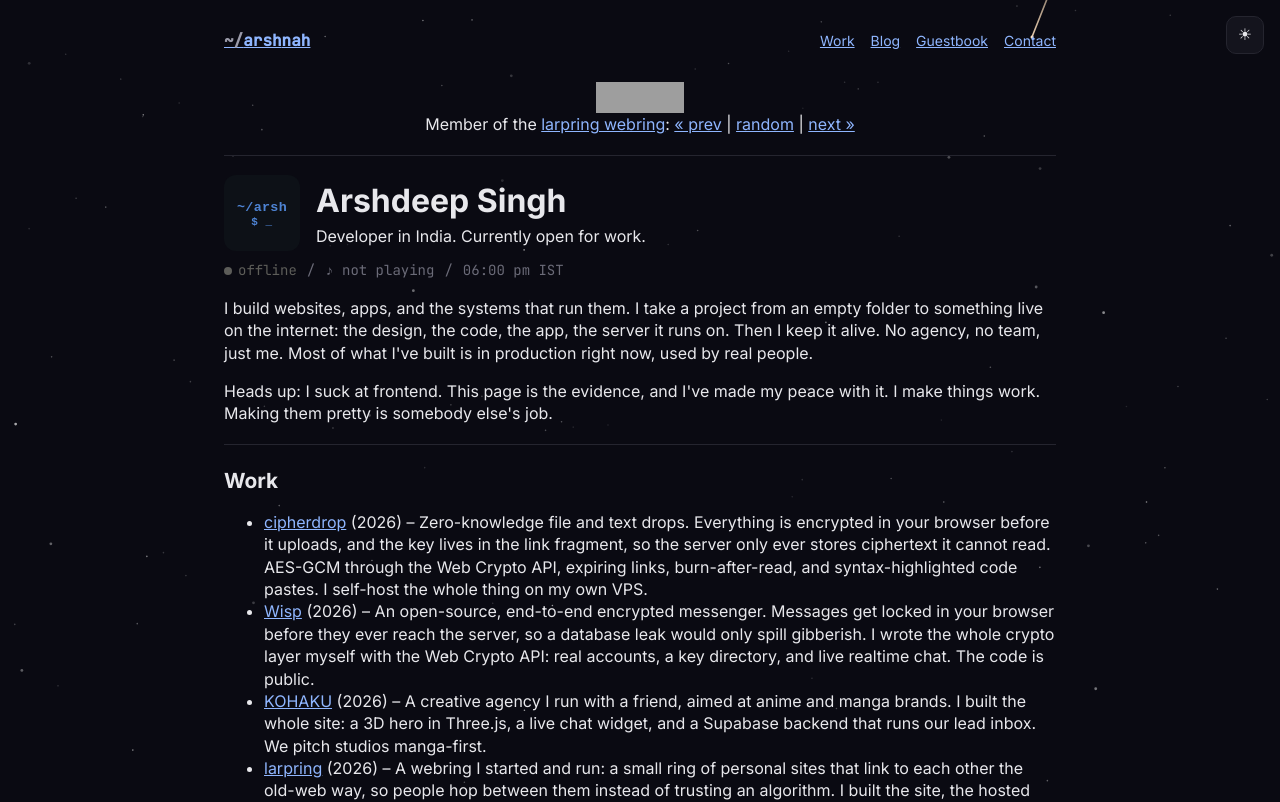
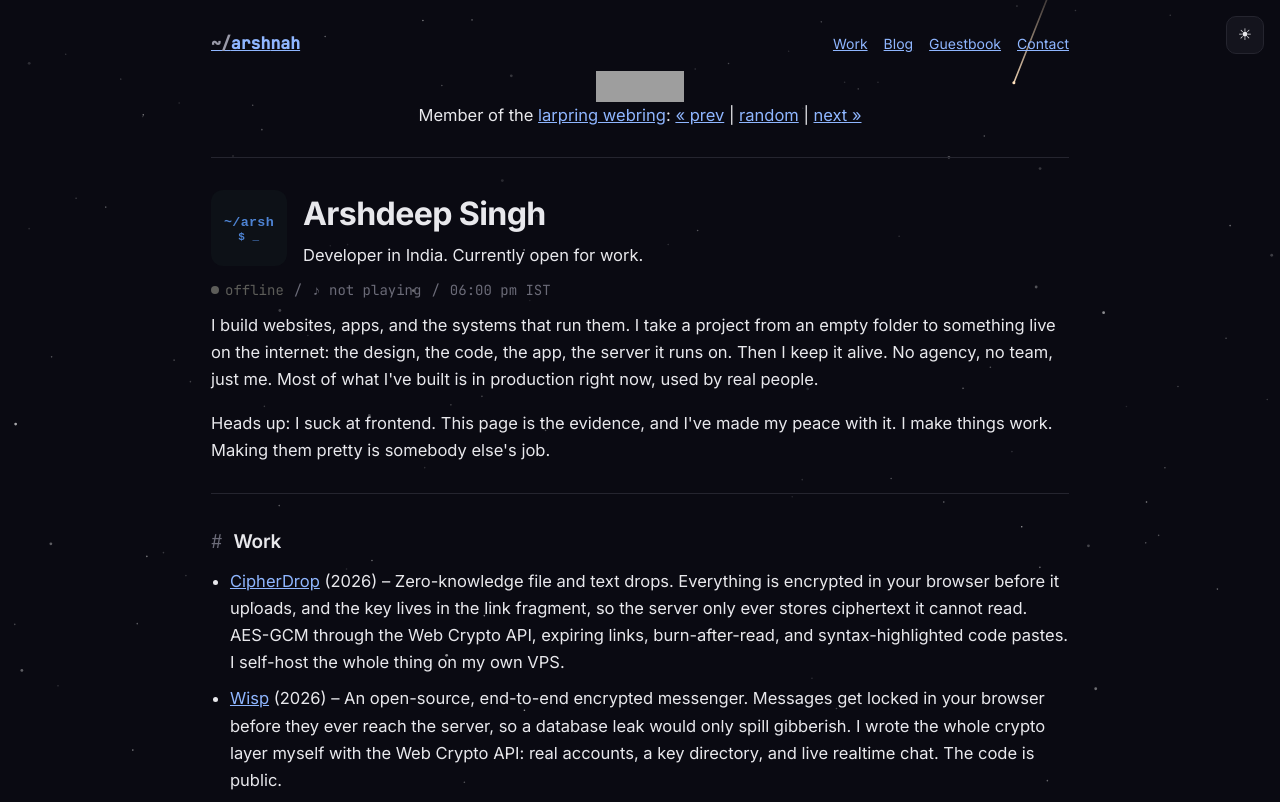
Before and after one commit to arshnah/portfolio-next, a Next.js app: page / in a window 1280 px wide. Shown: the top 802 px of the page. Built offline with nearby package versions, Linux system fonts and the light colour scheme; no server answers; the database is empty; grey boxes are pictures that could not be loaded.

Commit message:
add a dash in words

```diff
--- a/src/app/globals.css
+++ b/src/app/globals.css
@@ -14,8 +14,8 @@ body {
   background: transparent;
   color: var(--ink);
   font-family: 'Inter', -apple-system, BlinkMacSystemFont, "Segoe UI", Roboto, sans-serif;
-  font-size: 16px;
-  line-height: 1.4;
+  font-size: 16.5px;
+  line-height: 1.65;
   margin: 24px auto;
   max-width: 52em;
   padding: 0 16px;
@@ -55,15 +55,20 @@ body {
 
 a:link { color: var(--link); }
 a:visited { color: var(--visited); }
-a:hover { text-decoration: underline; }
+a:hover { text-decoration: underline; text-underline-offset: 2px; }
 
-h1 { font-size: 2em; margin: 0 0 0.2em; }
-h2 { font-size: 1.3em; margin: 1em 0 0.3em; }
+p { margin: 0 0 1em; }
+ul { padding-left: 1.15em; margin: 0.5em 0; }
+li { margin: 0.55em 0; }
 
-pre, code, tt, kbd { font-family: "Courier New", Courier, monospace; }
-pre { border: 1px solid var(--line); padding: 8px; overflow: auto; background: var(--card); color: var(--ink); }
+h1 { font-size: 1.95em; letter-spacing: -0.02em; margin: 0 0 0.15em; }
+h2 { font-size: 1.15em; font-weight: 600; letter-spacing: -0.01em; margin: 1.7em 0 0.55em; }
+h2::before { content: "# "; color: var(--faint); font-family: "JetBrains Mono", monospace; font-weight: 400; }
 
-input, textarea { font-family: "Courier New", Courier, monospace; font-size: 1em; }
+pre, code, tt, kbd { font-family: "JetBrains Mono", "Courier New", monospace; }
+pre { border: 1px solid var(--line); padding: 10px 12px; border-radius: 8px; overflow: auto; background: var(--card); color: var(--ink); }
 
-blockquote { margin: 0.6em 0 0.6em 1.6em; }
-hr { border: 0; border-top: 1px solid var(--line); margin: 1.2em 0; }
+input, textarea { font-family: "JetBrains Mono", "Courier New", monospace; font-size: 0.95em; }
+
+blockquote { font-family: Georgia, "Times New Roman", serif; font-style: italic; color: var(--muted); margin: 0.8em 0 0.8em 0; padding-left: 1em; border-left: 2px solid var(--line); }
+hr { border: 0; border-top: 1px solid var(--line); margin: 1.7em 0; }
--- a/src/lib/data.ts
+++ b/src/lib/data.ts
@@ -1,11 +1,11 @@
 export const projects = [
-  { year: "2026", name: "cipherdrop", url: "https://drop.arshnah.in",
+  { year: "2026", name: "CipherDrop", url: "https://drop.arshnah.in",
     desc: "Zero-knowledge file and text drops. Everything is encrypted in your browser before it uploads, and the key lives in the link fragment, so the server only ever stores ciphertext it cannot read. AES-GCM through the Web Crypto API, expiring links, burn-after-read, and syntax-highlighted code pastes. I self-host the whole thing on my own VPS." },
   { year: "2026", name: "Wisp", url: "https://chat.arshnah.in",
     desc: "An open-source, end-to-end encrypted messenger. Messages get locked in your browser before they ever reach the server, so a database leak would only spill gibberish. I wrote the whole crypto layer myself with the Web Crypto API: real accounts, a key directory, and live realtime chat. The code is public." },
   { year: "2026", name: "KOHAKU", url: "https://kohaku-agency.vercel.app",
     desc: "A creative agency I run with a friend, aimed at anime and manga brands. I built the whole site: a 3D hero in Three.js, a live chat widget, and a Supabase backend that runs our lead inbox. We pitch studios manga-first." },
-  { year: "2026", name: "larpring", url: "https://larpring.github.io",
+  { year: "2026", name: "LarpRing", url: "https://larpring.github.io",
     desc: "A webring I started and run: a small ring of personal sites that link to each other the old-web way, so people hop between them instead of trusting an algorithm. I built the site, the hosted theme-aware badges, and an automated health check that pings every member and shows who is up. Invite-only, five sites so far." },
   { year: "2025", name: "Content Helper Community", url: "https://chc-site.vercel.app",
     desc: "A creator community's site that shows every member's live YouTube subscriber count. 17 channels, updated automatically every hour." },
```
